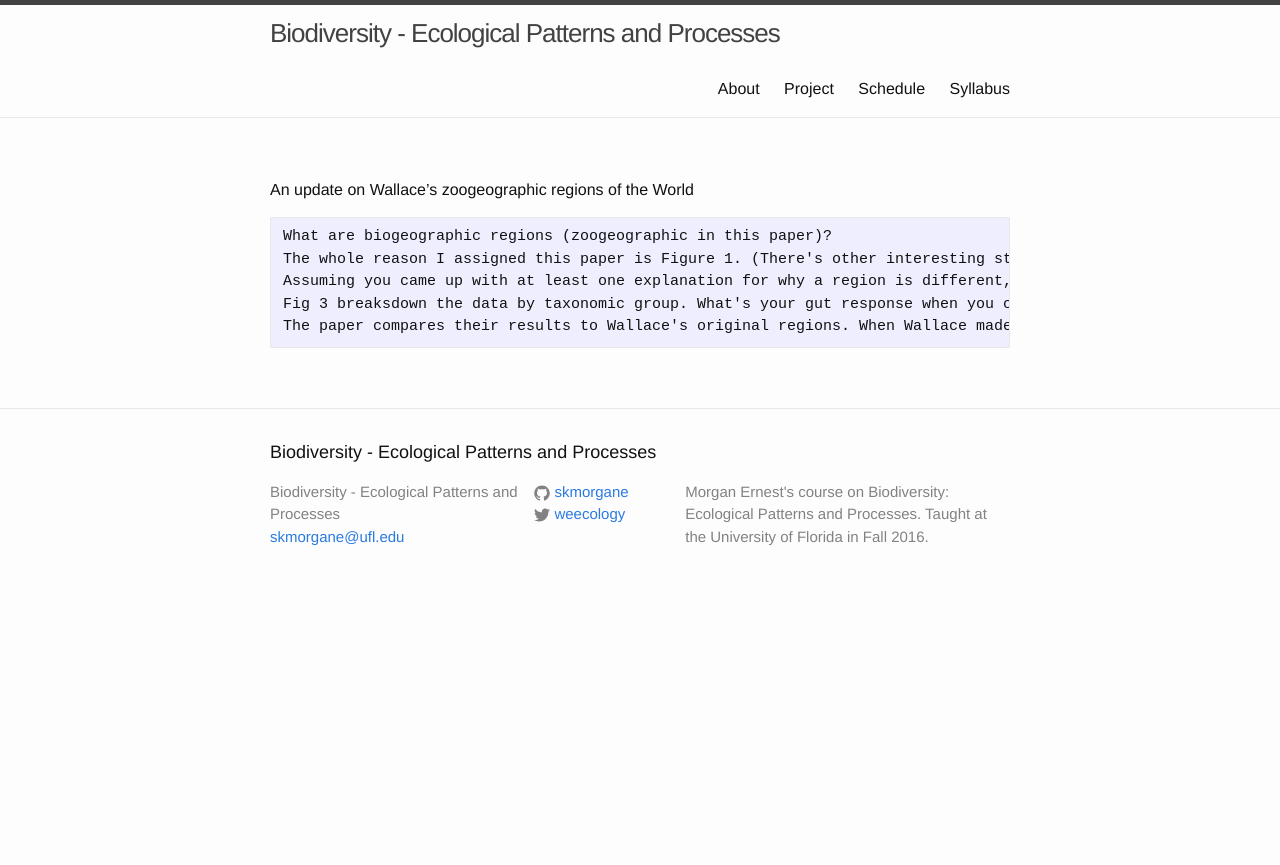
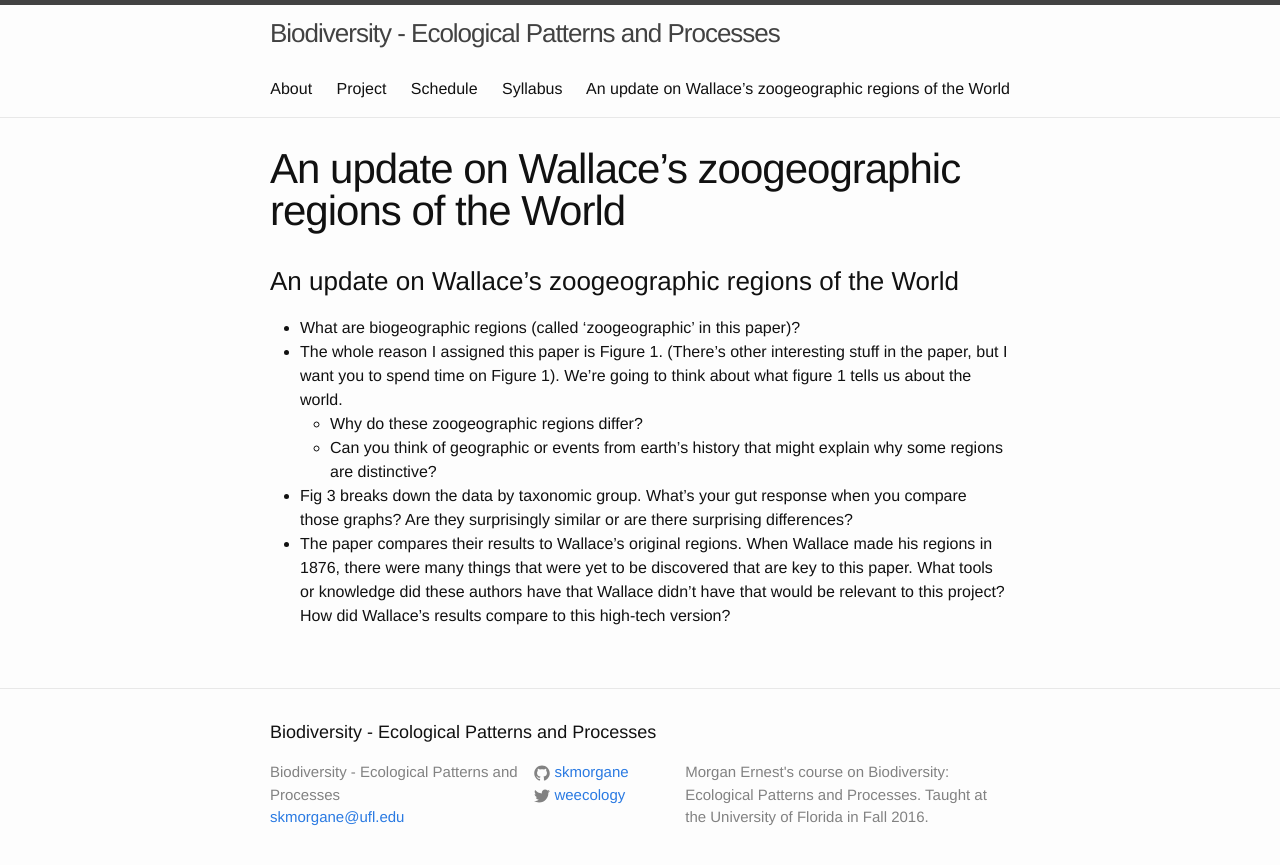
Before and after one commit to skmorgane/biodiversity-course, a Jekyll site: the page built from questions/Wallace.md, in a window 1280 px wide. Shown: the top 865 px of the page. Built offline with Jekyll 4.4.1, drawn with Linux system fonts in a browser that asks for light colours; our own code applies the rules of GitHub Pages for plain Markdown files.

Commit message:
Update Wallace.md

```diff
--- a/questions/Wallace.md
+++ b/questions/Wallace.md
@@ -1,8 +1,9 @@
 
-An update on Wallace's zoogeographic regions of the World
+### An update on Wallace's zoogeographic regions of the World
 
-    What are biogeographic regions (zoogeographic in this paper)?
-    The whole reason I assigned this paper is Figure 1. (There's other interesting stuff in the paper, but I want you to spend time on Figure 1). Why do these zoogeographic regions differ? Can you think of geographic or events from earth's history that might explain why some regions are distinctive?
-    Assuming you came up with at least one explanation for why a region is different, does your explanation fit into the processes discussed in the other paper?
-    Fig 3 breaksdown the data by taxonomic group. What's your gut response when you compare those graphs? Are they surprisingly similar or are there surprising differences?
-    The paper compares their results to Wallace's original regions. When Wallace made his regions in 1876, there were many things that were yet to be discovered that are key to this paper. What tools or knowledge did these authors have that Wallace didn't have that would be relevant to this project? How did Wallace's results compare to this high-tech version?
+* What are biogeographic regions (called 'zoogeographic' in this paper)?
+* The whole reason I assigned this paper is Figure 1. (There's other interesting stuff in the paper, but I want you to spend time on Figure 1). We're going to think about what figure 1 tells us about the world.
+    * Why do these zoogeographic regions differ?
+    * Can you think of geographic or events from earth's history that might explain why some regions are distinctive?
+* Fig 3 breaks down the data by taxonomic group. What's your gut response when you compare those graphs? Are they surprisingly similar or are there surprising differences?
+* The paper compares their results to Wallace's original regions. When Wallace made his regions in 1876, there were many things that were yet to be discovered that are key to this paper. What tools or knowledge did these authors have that Wallace didn't have that would be relevant to this project? How did Wallace's results compare to this high-tech version?
```
